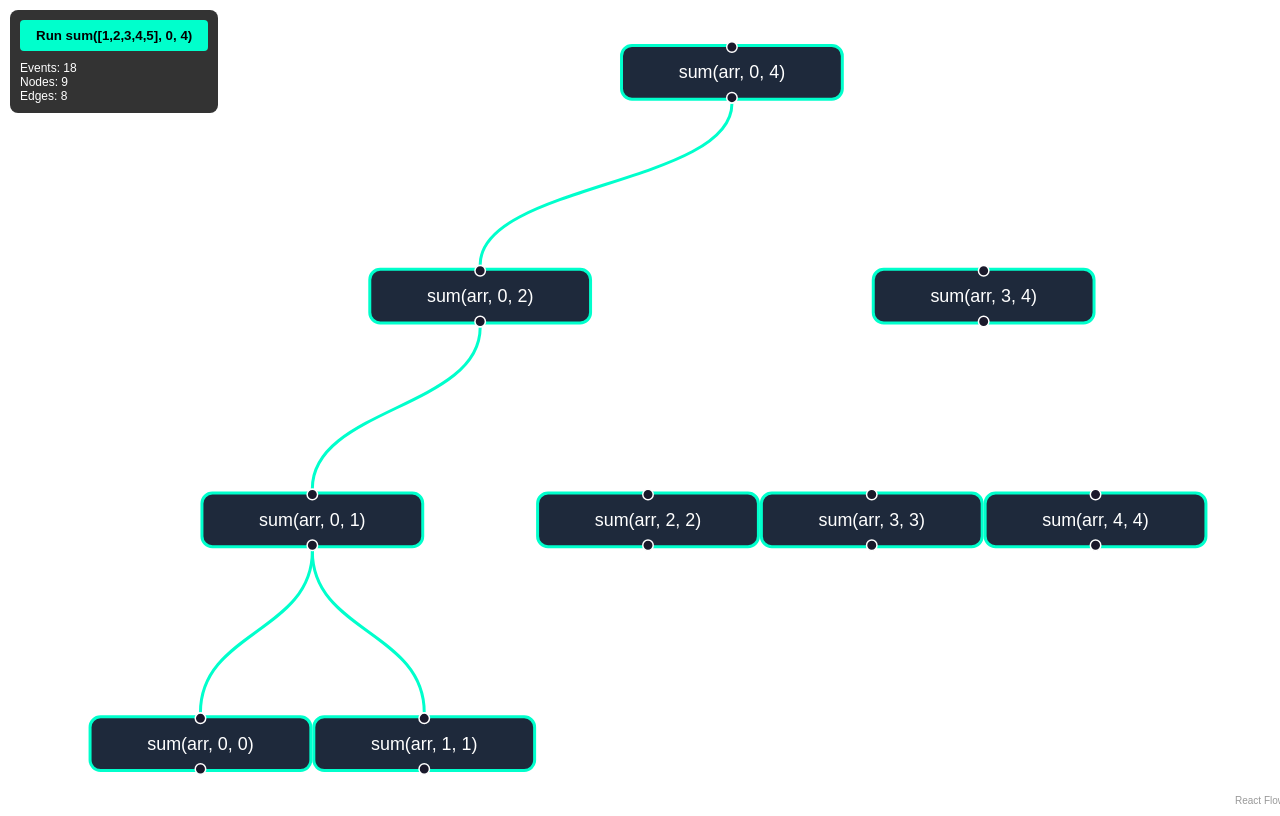
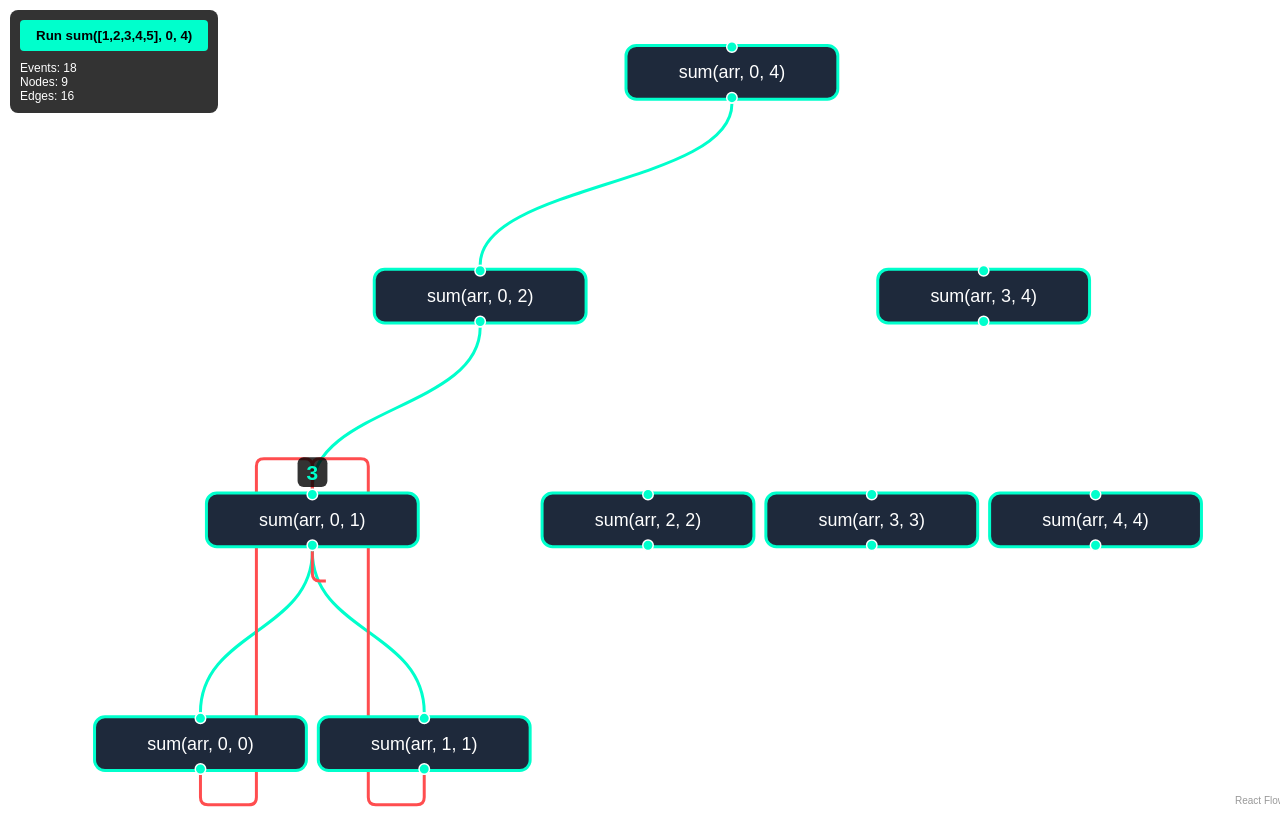
Before and after one commit to RadeshL/Recurse-Reality, a React (Vite) app: page / in a window 1280 px wide. Built offline with nearby package versions, Linux system fonts and the light colour scheme.

Commit message:
feat: added 2D recursion flow

```diff
--- a/src/components/ui/AnimatedEdge.jsx
+++ b/src/components/ui/AnimatedEdge.jsx
@@ -1,4 +1,4 @@
-import { BaseEdge, getBezierPath } from '@xyflow/react';
+import { BaseEdge, getBezierPath, getSmoothStepPath } from '@xyflow/react';
 import { useEffect, useState } from 'react';
 
 export default function AnimatedEdge({
@@ -11,7 +11,16 @@ export default function AnimatedEdge({
   targetPosition,
   data
 }) {
-  const [edgePath] = getBezierPath({
+  const [edgePath] = data?.isReturn
+    ? getSmoothStepPath({
+        sourceX,
+        sourceY,
+        targetX,
+        targetY,
+        sourcePosition,
+        targetPosition,
+      })
+    : getBezierPath({
         sourceX,
         sourceY,
         targetX,
@@ -21,6 +30,7 @@ export default function AnimatedEdge({
       });
 
   const [animate, setAnimate] = useState(false);
+  const [progress, setProgress] = useState(0);
 
   useEffect(() => {
     // Only animate when source node is active and edge is marked as active
@@ -29,22 +39,60 @@ export default function AnimatedEdge({
     }
   }, [data?.isActive, data?.sourceActive]);
 
+  useEffect(() => {
+    if (data?.isReturning) {
+      setProgress(0);
+
+      let t = 0;
+      const interval = setInterval(() => {
+        t += 0.05;
+        setProgress(t);
+
+        if (t >= 1) clearInterval(interval);
+      }, 30);
+
+      return () => clearInterval(interval);
+    }
+  }, [data?.isReturning]);
+
+  // position of moving value with offset to prevent overlap
+  const offset = data?.isReturn ? 10 : 0;
+  const x = sourceX + (targetX - sourceX) * progress + offset;
+  const y = sourceY + (targetY - sourceY) * progress - offset;
+
   return (
+    <>
       <BaseEdge
         path={edgePath}
         style={
           (data?.isActive && data?.sourceActive)
             ? {
-              stroke: '#00ffcc',
+                stroke: data?.isReturn ? '#ff4d4f' : '#00ffcc',
                 strokeWidth: 2,
                 strokeDasharray: 1000,
                 strokeDashoffset: 1000,
-              animation: 'draw 5s ease forwards',
+                animation: 'draw 3s ease forwards',
               }
             : {
                 stroke: 'transparent', // <-- hides inactive edge completely
               }
         }
       />
+
+      {/* Moving value */}
+      {data?.isReturning && progress < 1 && (
+        <text
+          x={x}
+          y={y}
+          fill="#00bfff"
+          fontSize={18}              // ← increase size
+          fontWeight="bold"          // ← clearer
+          textAnchor="middle"        // ← center align
+          dominantBaseline="middle"  // ← vertically centered
+        >
+          {data?.value}
+        </text>
+      )}
+    </>
   );
 }
--- /dev/null
+++ b/src/components/ui/CustomNode.jsx
@@ -0,0 +1,41 @@
+import { Handle, Position } from '@xyflow/react';
+
+export default function CustomNode({ data }) {
+  return (
+    <div style={{
+      position: 'relative',
+      background: '#1e293b',
+      color: '#fff',
+      border: '2px solid #00ffcc',
+      borderRadius: '8px',
+      padding: '10px',
+      fontSize: '12px',
+      minWidth: '120px',
+      textAlign: 'center'
+    }}>
+      <Handle type="target" position={Position.Top} style={{ background: '#00ffcc' }} />
+
+      <div>{data.label}</div>
+
+      {data.value !== null && data.value !== undefined && (
+        <div style={{
+          position: 'absolute',
+          top: '-25px',
+          left: '50%',
+          transform: 'translateX(-50%)',
+          color: '#00ffcc',
+          fontSize: '14px',
+          fontWeight: 'bold',
+          background: 'rgba(0,0,0,0.8)',
+          padding: '2px 6px',
+          borderRadius: '4px',
+          whiteSpace: 'nowrap'
+        }}>
+          {data.value}
+        </div>
+      )}
+
+      <Handle type="source" position={Position.Bottom} style={{ background: '#00ffcc' }} />
+    </div>
+  );
+}
--- a/src/components/ui/FlowCanvas.jsx
+++ b/src/components/ui/FlowCanvas.jsx
@@ -2,9 +2,14 @@ import { useState, useCallback, useEffect, useRef } from 'react';
 import { ReactFlow, applyNodeChanges, applyEdgeChanges, addEdge } from '@xyflow/react';
 import '@xyflow/react/dist/style.css';
 import AnimatedEdge from './AnimatedEdge';
+import CustomNode from './CustomNode';
 
 const edgeTypes = {
   animatedEdge: AnimatedEdge,
+};
+
+const nodeTypes = {
+  custom: CustomNode,
 };
 
 let nodeId = 0;
@@ -123,30 +128,44 @@ function generateNodesAndEdges(events) {
       nodes.push({
         id: event.id,
         position: pos,
+        type: 'custom',
         data: {
           label: `sum(arr, ${event.l}, ${event.r})`,
-          isActive: false
-        },
-        style: {
-          background: '#1e293b',
-          color: '#fff',
-          border: '2px solid #00ffcc',
-          borderRadius: '8px',
-          padding: '10px',
-          fontSize: '12px'
+          isActive: false,
+          value: null
         }
       });
 
-      // Create edges
+      // Create CALL edges
       if (event.parentId) {
         edges.push({
           id: `${event.parentId}-${event.id}`,
           source: event.parentId,
           target: event.id,
           type: 'animatedEdge',
-          animated: false
+          animated: false,
+          data: {
+            isReturn: false
+          }
         });
       }
+    }
+  });
+
+  // Create RETURN edges
+  events.forEach(event => {
+    if (event.type === "RETURN" && event.parentId) {
+      edges.push({
+        id: `${event.id}-${event.parentId}-return`,
+        source: event.id,
+        target: event.parentId,
+        type: 'animatedEdge',
+        animated: false,
+        data: {
+          isReturn: true,
+          value: event.value
+        }
+      });
     }
   });
 
@@ -159,12 +178,19 @@ export default function FlowCanvas() {
   const [events, setEvents] = useState([]);
   const [activeEdges, setActiveEdges] = useState(new Set());
   const [activeNodes, setActiveNodes] = useState(new Set());
+  const [nodeValues, setNodeValues] = useState({});
   const activeNodesRef = useRef(new Set());
+  const nodeValuesRef = useRef({});
+  const runIdRef = useRef(0);
 
-  // Sync ref with state
+  // Sync refs with state
   useEffect(() => {
     activeNodesRef.current = activeNodes;
   }, [activeNodes]);
+
+  useEffect(() => {
+    nodeValuesRef.current = nodeValues;
+  }, [nodeValues]);
 
   const EDGE_DURATION = 800;     // animation time
   const NODE_DELAY = 150;        // delay before emitting next edge
@@ -197,18 +223,24 @@ export default function FlowCanvas() {
     setActiveNodes(prev => new Set(prev).add(targetNodeId));
   }, []);
 
-  const playEvents = useCallback(async (events) => {
+  const playEvents = useCallback(async (events, runId) => {
     // Start with root node active
     const rootEvent = events.find(e => e.type === "CALL" && e.parentId === null);
     setActiveNodes(new Set([rootEvent.id]));
     activeNodesRef.current = new Set([rootEvent.id]);
+    setNodeValues({});
+    nodeValuesRef.current = {};
 
     for (let i = 0; i < events.length; i++) {
+      // STOP if new run started
+      if (runId !== runIdRef.current) return;
+
       const e = events[i];
 
       if (e.type === "CALL" && e.parentId) {
         // Wait for parent node to be active before animating edge
         while (!activeNodesRef.current.has(e.parentId)) {
+          if (runId !== runIdRef.current) return;
           await new Promise(res => setTimeout(res, 10));
         }
 
@@ -217,25 +249,71 @@ export default function FlowCanvas() {
 
         // Wait for edge animation to complete
         await new Promise(res => setTimeout(res, EDGE_DURATION));
+        if (runId !== runIdRef.current) return;
 
         // Node receives signal here
         onEdgeAnimationComplete(e.id);
 
         // Small controlled delay before emitting
         await new Promise(res => setTimeout(res, NODE_DELAY));
+        if (runId !== runIdRef.current) return;
       }
 
       if (e.type === "RETURN" && e.parentId) {
         // For return edges, wait for child node to be active
         while (!activeNodesRef.current.has(e.id)) {
+          if (runId !== runIdRef.current) return;
           await new Promise(res => setTimeout(res, 10));
         }
 
-        const edgeId = `${e.parentId}-${e.id}`;
+        const edgeId = `${e.id}-${e.parentId}-return`;
+
+        // Update edge to show moving value
+        setEdges(prev =>
+          prev.map(edge =>
+            edge.id === edgeId
+              ? {
+                  ...edge,
+                  data: {
+                    ...edge.data,
+                    isReturning: true,
+                    value: e.value,
+                  }
+                }
+              : edge
+          )
+        );
+
         setActiveEdges(prev => new Set([...prev, edgeId]));
 
-        // Return edges don't need to activate parent (already active)
-        await new Promise(res => setTimeout(res, EDGE_DURATION));
+        // Wait for animation to complete
+        await new Promise(res => setTimeout(res, 800));
+        if (runId !== runIdRef.current) return;
+
+        // Update parent node value and nodes in same closure
+        setNodeValues(prev => {
+          const newValue = (prev[e.parentId] || 0) + e.value;
+
+          // update nodes INSIDE same closure (important)
+          setNodes(nodes =>
+            nodes.map(node =>
+              node.id === e.parentId
+                ? {
+                    ...node,
+                    data: {
+                      ...node.data,
+                      value: newValue
+                    }
+                  }
+                : node
+            )
+          );
+
+          return {
+            ...prev,
+            [e.parentId]: newValue
+          };
+        });
       }
     }
   }, [onEdgeAnimationComplete]);
@@ -258,7 +336,26 @@ export default function FlowCanvas() {
     // Start animation
     setActiveEdges(new Set());
     setActiveNodes(new Set());
-    playEvents(events);
+
+    // FORCE RESET synchronously
+    setNodeValues(() => ({}));
+    nodeValuesRef.current = {};
+
+    // ALSO reset node display
+    setNodes(prev =>
+      prev.map(node => ({
+        ...node,
+        data: {
+          ...node.data,
+          value: null
+        }
+      }))
+    );
+
+    runIdRef.current += 1;
+    const currentRunId = runIdRef.current;
+
+    playEvents(events, currentRunId);
   }, [playEvents]);
 
   useEffect(() => {
@@ -295,9 +392,13 @@ export default function FlowCanvas() {
           data: {
             isActive: activeEdges.has(edge.id),
             sourceActive: activeNodes.has(edge.source),
-            targetActive: activeNodes.has(edge.target)
+            targetActive: activeNodes.has(edge.target),
+            isReturn: edge.data?.isReturn || false,
+            isReturning: edge.data?.isReturning || false,
+            value: edge.data?.value || ''
           }
         }))}
+        nodeTypes={nodeTypes}
         edgeTypes={edgeTypes}
         onNodesChange={onNodesChange}
         onEdgesChange={onEdgesChange}
```
Lines whose indentation alone changed are shown as unchanged.
